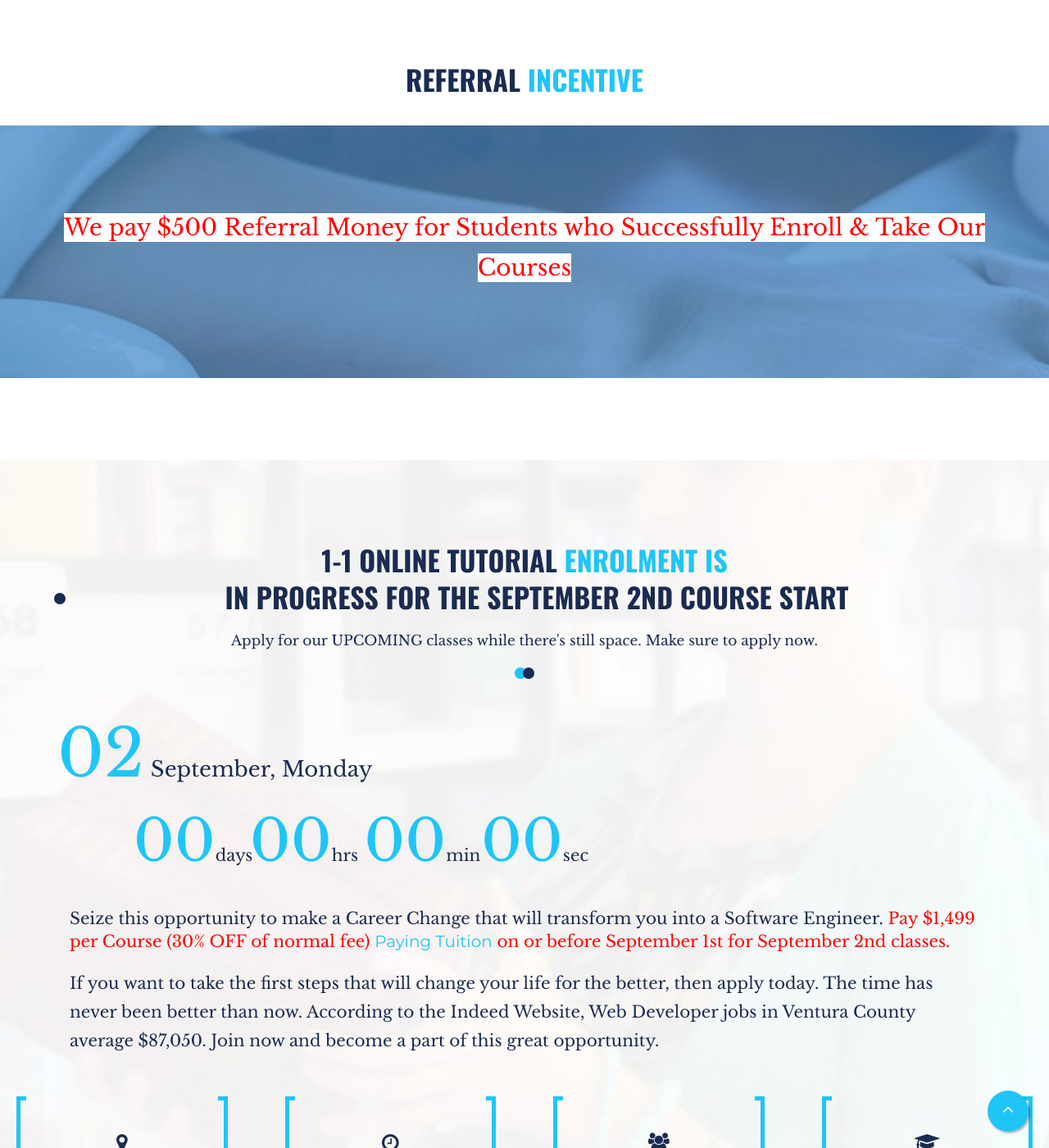
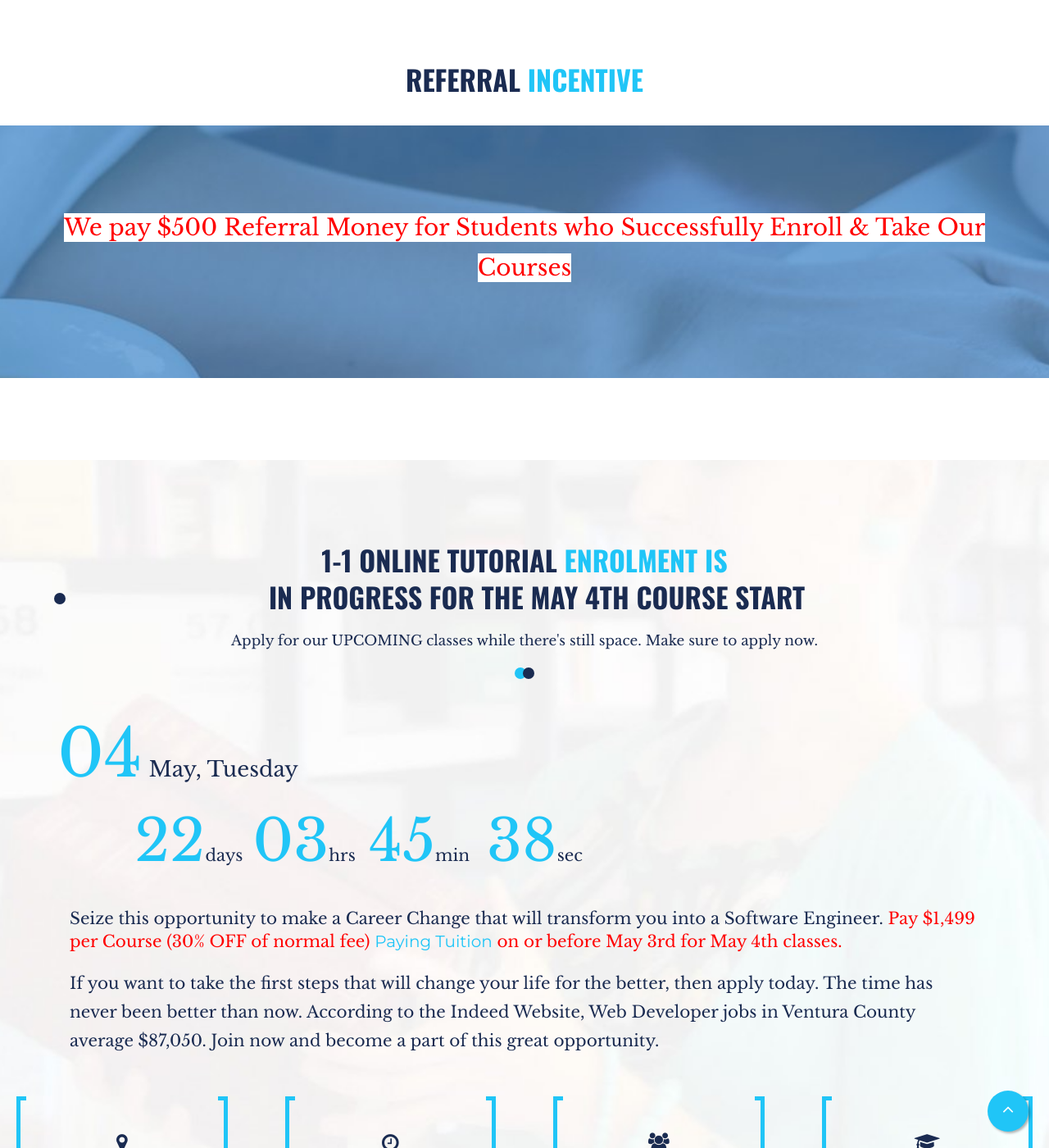
Before and after one commit to pfuzane1/Coastal-Coding, a Jekyll site: the page built from index.html, in a window 1280 px wide and 1400 px high, scrolled down 3314 px. Shown: the whole window at 82% size. Built offline with Jekyll 4.4.1, drawn with Linux system fonts in a browser that asks for light colours; some of the changed text lies outside the part shown.

Commit message:
Class Start Dates

```diff
--- a/index.html
+++ b/index.html
@@ -288,7 +288,7 @@ layout: default
         <div class="container">
             <h2 class="heading text-center">1-1 Online TuTorial <span class="color2">Enrolment Is</span>
             <ul>
-            	<li>In Progress for the September 2nd Course Start</li>
+            	<li>In Progress for the May 4th Course Start</li>
             	<!-- <li>April 27th for the May 14th Course Start</li> -->
             </ul>
                 <span class="sub-heading">Apply for our UPCOMING classes while there's still space. Make sure to apply now.</span>
@@ -297,12 +297,12 @@ layout: default
             <div class="row">
                 <div class="col-sm-5">
                     <div class="next-event">
-                        <span class="event-date">02</span> September, Monday
+                        <span class="event-date">04</span> May, Tuesday
                     </div>
                 </div>
             </div>
                 <div class="col-sm-7">
-                    <ul class="timer" data-date="2019/09/02 00:00:00">           <!-- Put event Date in YYYY/MM/DD hh:mm:ss format -->
+                    <ul class="timer" data-date="2021/05/04 00:00:00">           <!-- Put event Date in YYYY/MM/DD hh:mm:ss format -->
                         <li><span class="days">0</span>days</li>
                         <li><span class="hours">0</span>hrs</li>
                         <li><span class="minutes">00</span>min</li>
@@ -314,7 +314,7 @@ layout: default
                     <div class="event-details">
                    	    <p class="lead">Seize this opportunity to make a Career Change that will transform you into a Software Engineer.
                			 <span class="savemoney">Pay $1,499 per Course (30% OFF of normal fee) <a href="admission-process.html">Paying Tuition</a>
-               			 on or before September 1st for September 2nd classes.</span></p>
+               			 on or before May 3rd for May 4th classes.</span></p>
                         <p>If you want to take the first steps that will change your life for the better, then apply today. The time has never been better than now.
                         According to the Indeed Website, Web Developer jobs in Ventura County average $87,050.
                         Join now and become a part of this great opportunity.</p>
@@ -339,7 +339,7 @@ layout: default
                             <i class="fa fa-clock-o" aria-hidden="true"></i>
                         </div>
                         <div class="icon-box-content">
-                            <h6 class="heading">Resume on September 2</h6>
+                            <h6 class="heading">Resume on May 4</h6>
                         </div>
                     </div>
                 </div>
```
